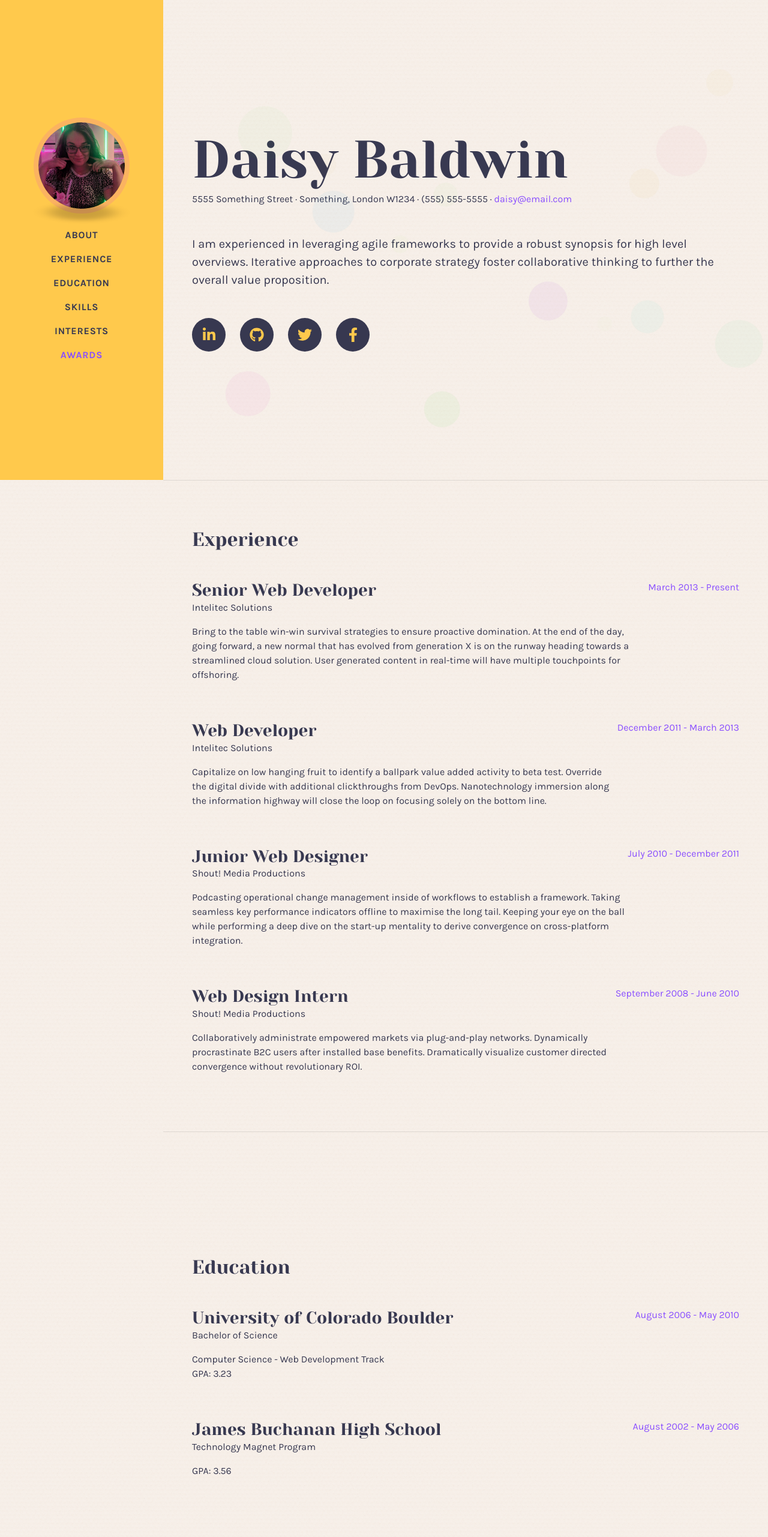
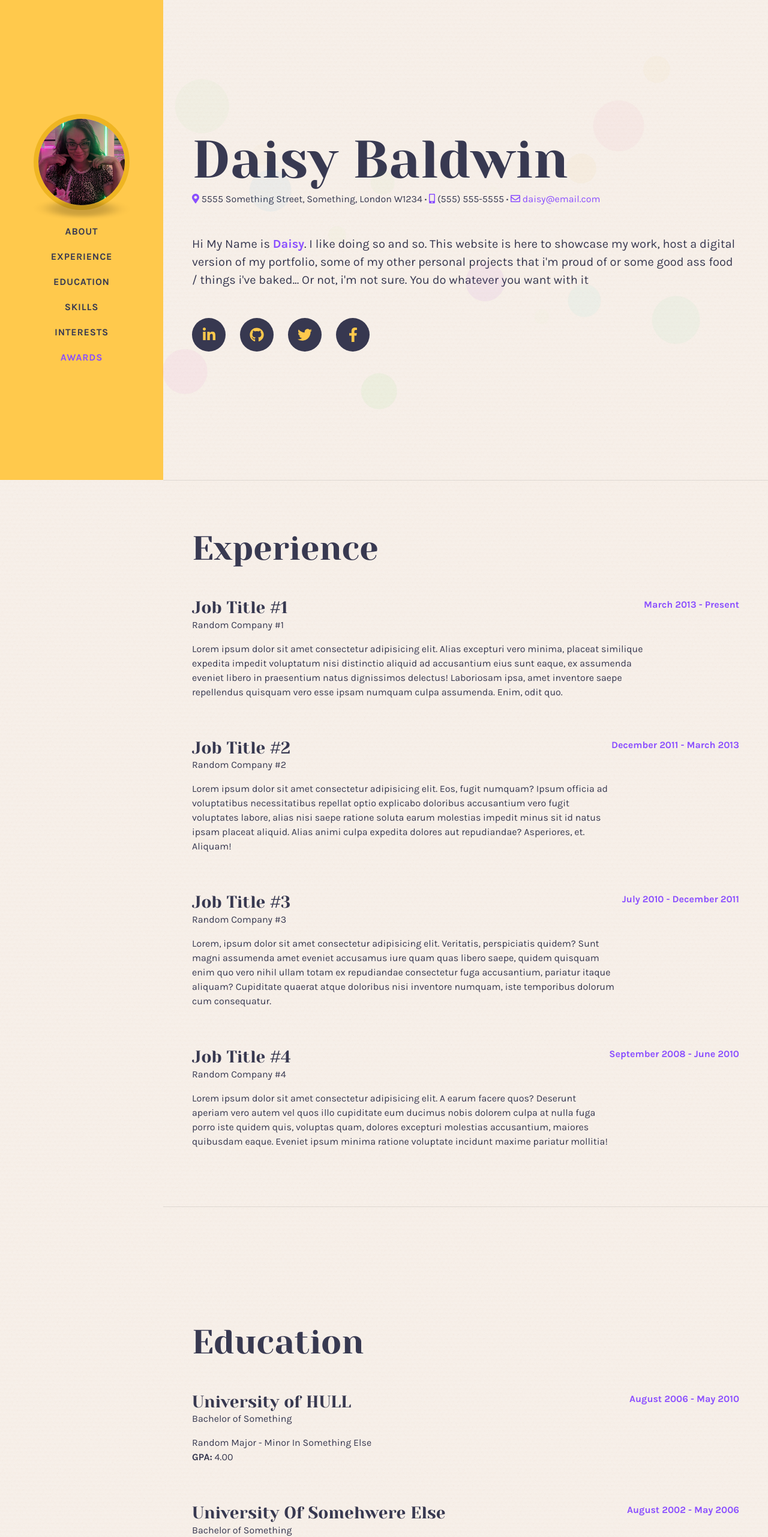
Before and after one commit to leo12534/daisy, a plain HTML site: page index.html in a window 1280 px wide. Shown: the top 2562 px of the page at 60% size. Drawn offline with nearby package versions, Linux system fonts and the light colour scheme.

Commit message:
Last Little Updates

```diff
--- a/css/animations.css
+++ b/css/animations.css
@@ -509,6 +509,9 @@
 	animation-duration: 2s;
 }
 
+
+
+
 #about h1 {
 	/* animation-name: moveInLeft;
 	animation-timing-function: ease-in-out;
--- a/css/style.css
+++ b/css/style.css
@@ -41,14 +41,13 @@ body {
 	opacity: 0.2;
 	background-color: #000;
 	filter: blur(0.5rem);
-
 }
 
 /*  */
 .img-profile {
 	max-width: 10rem;
 	max-height: 10rem;
-	border: 0.5rem solid #faaf66d1;
+	border: 0.5rem solid #efb522;
 }
 
 @media (max-width: 991px) {
@@ -78,6 +77,25 @@ body {
 }
 #sideNav .navbar-toggler:focus {
 	outline-color: #d48a6e;
+}
+
+#sideNav .navbar-collapse .navbar-nav .nav-item .nav-link {
+	display: inline-block;
+	text-decoration: none;
+}
+
+#sideNav .navbar-collapse .navbar-nav .nav-item .nav-link::after {
+    content: '';
+    display: block;
+	width: 0;
+	margin:0 auto;
+    height: 0.125rem;
+    background: #8a4fff;
+    transition: width .3s;
+}
+
+#sideNav .navbar-collapse .navbar-nav .nav-item .nav-link:hover::after {
+	width: 100%;
 }
 
 @media (min-width: 992px) {
@@ -114,6 +132,11 @@ body {
 	}
 	#sideNav .navbar-collapse .navbar-nav .nav-item .nav-link {
 		display: block;
+	}
+	#sideNav .navbar-collapse .navbar-nav .nav-item .nav-link:hover::after {
+		width: 50%;
+		margin:0 auto;
+
 	}
 }
 
--- a/index.html
+++ b/index.html
@@ -25,7 +25,7 @@
     <!-- Navigation-->
     <nav class="navbar navbar-expand-lg navbar-dark fixed-top" id="sideNav">
 
-        <div id="particle-container">
+        <div id="particle-container" class="container-fluid">
             <div class="particle"></div>
             <div class="particle"></div>
             <div class="particle"></div>
@@ -87,14 +87,18 @@
                     </div>
                     <div class="row no-gutters d-flex align-items-center">
                         <div class="subheading mb-5 text-xs-center">
-                            5555 Something Street · Something, London W1234 · (555) 555-5555 ·
-                            <a href="mailto:daisy@email.com">daisy@email.com</a>
+                            <span><i class="fas fa-map-marker-alt text-purple font-weight-bold"></i> 5555 Something
+                                Street, Something,
+                                London W1234</span> <span class="font-weight-bold">·</span>
+                            <span><i class="fas fa-mobile-alt text-purple font-weight-bold"></i> (555) 555-5555</span>
+                            <span class="font-weight-bold">·</span>
+                            <span><i class="far fa-envelope text-purple font-weight-bold"></i> <a
+                                    href="mailto:daisy@email.com">daisy@email.com</a></span>
                         </div>
-                        <p class="lead mb-5">I am experienced in leveraging agile frameworks to provide a robust
-                            synopsis for
-                            high level overviews. Iterative approaches to corporate strategy foster collaborative
-                            thinking to
-                            further the overall value proposition.</p>
+                        <p class="lead mb-5">Hi My Name is <span class="text-purple font-weight-bold">Daisy</span>. I
+                            like doing so and so. This website is here to showcase my work, host a digital version of my
+                            portfolio, some of my other personal projects that i'm proud of or some good ass food /
+                            things i've baked... Or not, i'm not sure. You do whatever you want with it</p>
 
                     </div>
                 </div>
@@ -114,49 +118,58 @@
         <!-- Experience-->
         <section class="resume-section" id="experience">
             <div class="resume-section-content">
-                <h2 class="mb-5">Experience</h2>
+                <h2 class="mb-5 display-4">Experience</h2>
                 <div class="d-flex flex-column flex-md-row justify-content-between mb-5">
                     <div class="flex-grow-1">
-                        <h3 class="mb-0">Senior Web Developer</h3>
-                        <div class="subheading mb-3">Intelitec Solutions</div>
-                        <p>Bring to the table win-win survival strategies to ensure proactive domination. At the end of
-                            the day, going forward, a new normal that has evolved from generation X is on the runway
-                            heading towards a streamlined cloud solution. User generated content in real-time will have
-                            multiple touchpoints for offshoring.</p>
+                        <h3 class="mb-0">Job Title #1</h3>
+                        <div class="subheading mb-3">Random Company #1</div>
+                        <p>Lorem ipsum dolor sit amet consectetur adipisicing elit. Alias excepturi vero minima, placeat
+                            similique expedita impedit voluptatum nisi distinctio aliquid ad accusantium eius sunt
+                            eaque, ex assumenda eveniet libero in praesentium natus dignissimos delectus! Laboriosam
+                            ipsa, amet inventore saepe repellendus quisquam vero esse ipsam numquam culpa assumenda.
+                            Enim, odit quo.</p>
                     </div>
-                    <div class="flex-shrink-0"><span class="text-purple">March 2013 - Present</span></div>
+                    <div class="flex-shrink-0"><span class="text-purple font-weight-bold">March 2013 - Present</span>
+                    </div>
                 </div>
                 <div class="d-flex flex-column flex-md-row justify-content-between mb-5">
                     <div class="flex-grow-1">
-                        <h3 class="mb-0">Web Developer</h3>
-                        <div class="subheading mb-3">Intelitec Solutions</div>
-                        <p>Capitalize on low hanging fruit to identify a ballpark value added activity to beta test.
-                            Override the digital divide with additional clickthroughs from DevOps. Nanotechnology
-                            immersion along the information highway will close the loop on focusing solely on the bottom
-                            line.</p>
+                        <h3 class="mb-0">Job Title #2</h3>
+                        <div class="subheading mb-3">Random Company #2</div>
+                        <p>Lorem ipsum dolor sit amet consectetur adipisicing elit. Eos, fugit numquam? Ipsum officia ad
+                            voluptatibus necessitatibus repellat optio explicabo doloribus accusantium vero fugit
+                            voluptates labore, alias nisi saepe ratione soluta earum molestias impedit minus sit id
+                            natus ipsam placeat aliquid. Alias animi culpa expedita dolores aut repudiandae? Asperiores,
+                            et. Aliquam!</p>
                     </div>
-                    <div class="flex-shrink-0"><span class="text-purple">December 2011 - March 2013</span></div>
+                    <div class="flex-shrink-0"><span class="text-purple font-weight-bold">December 2011 - March
+                            2013</span></div>
                 </div>
                 <div class="d-flex flex-column flex-md-row justify-content-between mb-5">
                     <div class="flex-grow-1">
-                        <h3 class="mb-0">Junior Web Designer</h3>
-                        <div class="subheading mb-3">Shout! Media Productions</div>
-                        <p>Podcasting operational change management inside of workflows to establish a framework. Taking
-                            seamless key performance indicators offline to maximise the long tail. Keeping your eye on
-                            the ball while performing a deep dive on the start-up mentality to derive convergence on
-                            cross-platform integration.</p>
+                        <h3 class="mb-0">Job Title #3</h3>
+                        <div class="subheading mb-3">Random Company #3</div>
+                        <p>Lorem, ipsum dolor sit amet consectetur adipisicing elit. Veritatis, perspiciatis quidem?
+                            Sunt magni assumenda amet eveniet accusamus iure quam quas libero saepe, quidem quisquam
+                            enim quo vero nihil ullam totam ex repudiandae consectetur fuga accusantium, pariatur itaque
+                            aliquam? Cupiditate quaerat atque doloribus nisi inventore numquam, iste temporibus dolorum
+                            cum consequatur.</p>
                     </div>
-                    <div class="flex-shrink-0"><span class="text-purple">July 2010 - December 2011</span></div>
+                    <div class="flex-shrink-0"><span class="text-purple font-weight-bold">July 2010 - December
+                            2011</span></div>
                 </div>
                 <div class="d-flex flex-column flex-md-row justify-content-between">
                     <div class="flex-grow-1">
-                        <h3 class="mb-0">Web Design Intern</h3>
-                        <div class="subheading mb-3">Shout! Media Productions</div>
-                        <p>Collaboratively administrate empowered markets via plug-and-play networks. Dynamically
-                            procrastinate B2C users after installed base benefits. Dramatically visualize customer
-                            directed convergence without revolutionary ROI.</p>
+                        <h3 class="mb-0">Job Title #4</h3>
+                        <div class="subheading mb-3">Random Company #4</div>
+                        <p>Lorem ipsum dolor sit amet consectetur adipisicing elit. A earum facere quos? Deserunt
+                            aperiam vero autem vel quos illo cupiditate eum ducimus nobis dolorem culpa at nulla fuga
+                            porro iste quidem quis, voluptas quam, dolores excepturi molestias accusantium, maiores
+                            quibusdam eaque. Eveniet ipsum minima ratione voluptate incidunt maxime pariatur mollitia!
+                        </p>
                     </div>
-                    <div class="flex-shrink-0"><span class="text-purple">September 2008 - June 2010</span></div>
+                    <div class="flex-shrink-0"><span class="text-purple font-weight-bold">September 2008 - June
+                            2010</span></div>
                 </div>
             </div>
         </section>
@@ -164,23 +177,25 @@
         <!-- Education-->
         <section class="resume-section" id="education">
             <div class="resume-section-content">
-                <h2 class="mb-5">Education</h2>
+                <h2 class="mb-5 display-4">Education</h2>
                 <div class="d-flex flex-column flex-md-row justify-content-between mb-5">
                     <div class="flex-grow-1">
-                        <h3 class="mb-0">University of Colorado Boulder</h3>
-                        <div class="subheading mb-3">Bachelor of Science</div>
-                        <div>Computer Science - Web Development Track</div>
-                        <p>GPA: 3.23</p>
+                        <h3 class="mb-0">University of HULL</h3>
+                        <div class="subheading mb-3">Bachelor of Something</div>
+                        <div>Random Major - Minor In Something Else</div>
+                        <p><span class="font-weight-bold">GPA:</span> 4.00</p>
                     </div>
-                    <div class="flex-shrink-0"><span class="text-purple">August 2006 - May 2010</span></div>
+                    <div class="flex-shrink-0"><span class="text-purple font-weight-bold">August 2006 - May 2010</span>
+                    </div>
                 </div>
                 <div class="d-flex flex-column flex-md-row justify-content-between">
                     <div class="flex-grow-1">
-                        <h3 class="mb-0">James Buchanan High School</h3>
-                        <div class="subheading mb-3">Technology Magnet Program</div>
-                        <p>GPA: 3.56</p>
+                        <h3 class="mb-0">University Of Somehwere Else</h3>
+                        <div class="subheading mb-3">Bachelor of Something</div>
+                        <p><span class="font-weight-bold">GPA:</span> 3.56</p>
                     </div>
-                    <div class="flex-shrink-0"><span class="text-purple">August 2002 - May 2006</span></div>
+                    <div class="flex-shrink-0"><span class="text-purple font-weight-bold">August 2002 - May 2006</span>
+                    </div>
                 </div>
             </div>
         </section>
@@ -188,8 +203,9 @@
         <!-- Skills-->
         <section class="resume-section" id="skills">
             <div class="resume-section-content">
-                <h2 class="mb-5">Skills</h2>
-                <div class="subheading mb-3">Programming Languages & Tools</div>
+                <h2 class="mb-5 display-4">Skills</h2>
+                <div class="subheading mb-3"><span class="font-weight-bold text-purple">Programming Languages &
+                        Tools</span></div>
                 <ul class="list-inline dev-icons">
                     <li class="list-inline-item"><i class="fab fa-html5"></i></li>
                     <li class="list-inline-item"><i class="fab fa-css3-alt"></i></li>
@@ -204,23 +220,23 @@
                     <li class="list-inline-item"><i class="fab fa-grunt"></i></li>
                     <li class="list-inline-item"><i class="fab fa-npm"></i></li>
                 </ul>
-                <div class="subheading mb-3">Workflow</div>
+                <div class="subheading mb-3"><span class="font-weight-bold text-purple">Workflow</span></div>
                 <ul class="fa-ul mb-0">
                     <li>
                         <span class="fa-li"><i class="fas fa-check text-purple"></i></span>
-                        Mobile-First, Responsive Design
+                        Cool Thing #1
                     </li>
                     <li>
                         <span class="fa-li"><i class="fas fa-check text-purple"></i></span>
-                        Cross Browser Testing & Debugging
+                        Cool Thing #2
                     </li>
                     <li>
                         <span class="fa-li"><i class="fas fa-check text-purple"></i></span>
-                        Cross Functional Teams
+                        Cool Thing #3
                     </li>
                     <li>
                         <span class="fa-li"><i class="fas fa-check text-purple"></i></span>
-                        Agile Development & Scrum
+                        Cool Thing #4
                     </li>
                 </ul>
             </div>
@@ -229,58 +245,50 @@
         <!-- Interests-->
         <section class="resume-section" id="interests">
             <div class="resume-section-content">
-                <h2 class="mb-5">Interests</h2>
-                <p>Apart from being a web developer, I enjoy most of my time being outdoors. In the winter, I am an avid
-                    skier and novice ice climber. During the warmer months here in Colorado, I enjoy mountain biking,
-                    free climbing, and kayaking.</p>
-                <p class="mb-0">When forced indoors, I follow a number of sci-fi and fantasy genre movies and television
-                    shows, I am an aspiring chef, and I spend a large amount of my free time exploring the latest
-                    technology advancements in the front-end web development world.</p>
+                <h2 class="mb-5 display-4">Interests</h2>
+                <p>Lorem ipsum dolor sit amet consectetur, adipisicing elit. Provident in commodi deserunt laudantium
+                    rem necessitatibus porro optio tenetur expedita voluptas voluptatum distinctio architecto, tempora,
+                    ea dolor consequuntur sequi similique aut corrupti! Cumque ducimus dolorum, minima est odit
+                    exercitationem deserunt velit?</p>
+                <p class="mb-0">Lorem ipsum dolor sit, amet consectetur adipisicing elit. Commodi at reprehenderit
+                    voluptas et sequi aspernatur maiores aliquid quaerat ab aut id a itaque dignissimos omnis odit
+                    tenetur, perspiciatis deleniti voluptates. Lorem ipsum dolor sit amet consectetur adipisicing elit.
+                    Repellat, ut quam eos tempore quis magni autem consequatur iure earum magnam.</p>
             </div>
         </section>
         <hr class="m-0" />
         <!-- Awards-->
         <section class="resume-section" id="awards">
             <div class="resume-section-content">
-                <h2 class="mb-5">Awards & Certifications</h2>
+                <h2 class="mb-5 display-4">Awards & Certifications</h2>
                 <ul class="fa-ul mb-0">
-                    <li>
-                        <span class="fa-li"><i class="fas fa-trophy text-yellow"></i></span>
-                        Google Analytics Certified Developer
+                    <li class="mb-3">
+                        <span class="fa-li h2"><i class="fas fa-trophy text-yellow"></i></span>
+                        Cool Thing #1
+                    </li>
+                    <li class="mb-3">
+                        <span class="fa-li h2"><i class="fas fa-trophy text-yellow"></i></span>
+                        Cool Thing #2
+                    </li>
+                    <li class="mb-3">
+                        <span class="fa-li h2"><i class="fas fa-trophy text-yellow"></i></span>
+                        Cool Thing #3
+                    </li>
+                    <li class="mb-3">
+                        <span class="fa-li h2"><i class="fas fa-trophy text-yellow"></i></span>
+                        Cool Thing #4
+                    </li>
+                    <li class="mb-3">
+                        <span class="fa-li h2"><i class="fas fa-trophy text-yellow"></i></span>
+                        Cool Thing #4
+                    </li>
+                    <li class="mb-3">
+                        <span class="fa-li h2"><i class="fas fa-trophy text-yellow"></i></span>
+                        Cool Thing #5
                     </li>
                     <li>
-                        <span class="fa-li"><i class="fas fa-trophy text-yellow"></i></span>
-                        Mobile Web Specialist - Google Certification
-                    </li>
-                    <li>
-                        <span class="fa-li"><i class="fas fa-trophy text-yellow"></i></span>
-                        1
-                        <sup>st</sup>
-                        Place - University of Colorado Boulder - Emerging Tech Competition 2009
-                    </li>
-                    <li>
-                        <span class="fa-li"><i class="fas fa-trophy text-yellow"></i></span>
-                        1
-                        <sup>st</sup>
-                        Place - University of Colorado Boulder - Adobe Creative Jam 2008 (UI Design Category)
-                    </li>
-                    <li>
-                        <span class="fa-li"><i class="fas fa-trophy text-yellow"></i></span>
-                        2
-                        <sup>nd</sup>
-                        Place - University of Colorado Boulder - Emerging Tech Competition 2008
-                    </li>
-                    <li>
-                        <span class="fa-li"><i class="fas fa-trophy text-yellow"></i></span>
-                        1
-                        <sup>st</sup>
-                        Place - James Buchanan High School - Hackathon 2006
-                    </li>
-                    <li>
-                        <span class="fa-li"><i class="fas fa-trophy text-yellow"></i></span>
-                        3
-                        <sup>rd</sup>
-                        Place - James Buchanan High School - Hackathon 2005
+                        <span class="fa-li h2"><i class="fas fa-trophy text-yellow"></i></span>
+                        Cool Thing #6
                     </li>
                 </ul>
             </div>
```
